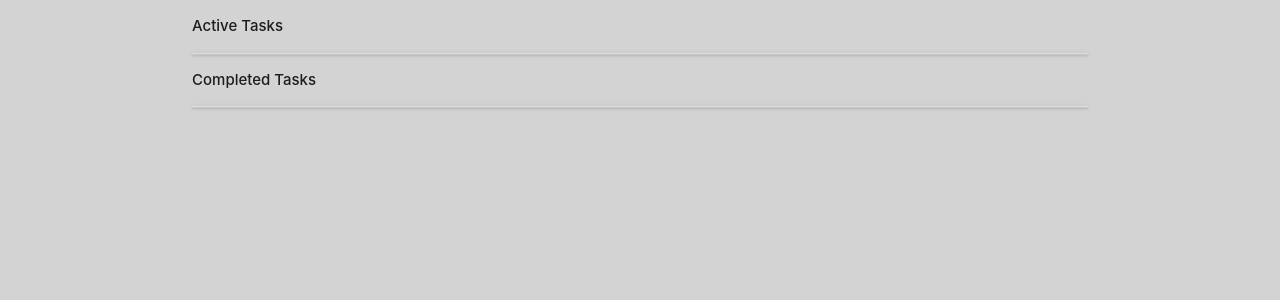
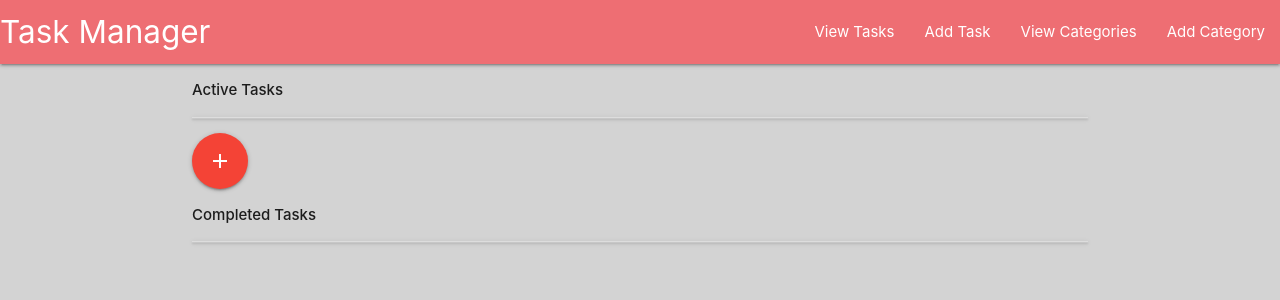
Before and after one commit to KelvinHere/Task-Manager, a Flask app: page / in a window 1280 px wide. Shown: the top 300 px of the page. Run offline with Flask 2, Linux system fonts and the light colour scheme; data that the repository does not hold is empty; some libraries are stand-ins or nearby versions.

Commit message:
FEAT: Add add and edit category.  Add Active/Completed task.  Add NavBar

```diff
--- a/app.py
+++ b/app.py
@@ -15,16 +15,19 @@ COLLECTION = "tasks"
 app.config["MONGO_DBNAME"] = DATABASE
 app.config["MONGO_URI"] = MONGO_URI
 
-mongo = PyMongo(app) #Connect to mongoDB through flask_pymongo > PyMongo(this_flask_app)
+mongo = PyMongo(app)  # Connect to mongoDB through flask_pymongo > PyMongo(this_flask_app)
+
 
 @app.route('/')
 @app.route('/get_tasks')
 def get_tasks():
     return render_template("tasks.html", tasks=list(mongo.db.tasks.find())) # Turned task itterator to list so I can loop through it more than once
 
+
 @app.route('/add_task')
 def add_task():
     return render_template("addtask.html", categories=mongo.db.categories.find())
+
 
 @app.route('/insert_task', methods=['POST'])
 def insert_task():
@@ -32,11 +35,13 @@ def insert_task():
     tasks.insert_one(request.form.to_dict())
     return redirect(url_for('get_tasks'))
 
+
 @app.route('/edit_task/<task_id>')
 def edit_task(task_id):
     the_task = mongo.db.tasks.find_one({"_id": ObjectId(task_id)})
     all_categories = mongo.db.categories.find()
     return render_template('edittask.html', task=the_task, categories=all_categories)
+
 
 @app.route('/update_task/<task_id>', methods=["POST"])
 def update_task(task_id):
@@ -52,11 +57,13 @@ def update_task(task_id):
         })
     return redirect(url_for('get_tasks'))
 
+
 @app.route('/done_task/<task_id>')
 def done_task(task_id):
     tasks = mongo.db.tasks
     tasks.update({'_id': ObjectId(task_id)}, {"$set": {"task_completed": "on"}})
     return redirect(url_for('get_tasks'))
+
 
 @app.route('/redo_task/<task_id>')
 def redo_task(task_id):
@@ -64,11 +71,51 @@ def redo_task(task_id):
     tasks.update({'_id': ObjectId(task_id)}, {"$set": {"task_completed": ""}})
     return redirect(url_for('get_tasks'))
 
+
 @app.route('/delete_task/<task_id>')
 def delete_task(task_id):
     mongo.db.tasks.remove({'_id': ObjectId(task_id)})
     return redirect(url_for('get_tasks'))
 
+
+@app.route('/get_categories')
+def get_categories():
+    return render_template('categories.html', categories=mongo.db.categories.find())
+
+
+@app.route('/edit_category/<category_id>')
+def edit_category(category_id):
+    return render_template('editcategory.html', category=mongo.db.categories.find_one({"_id": ObjectId(category_id)}))
+
+
+@app.route('/update_category/<category_id>', methods=['POST'])
+def update_category(category_id):
+    mongo.db.categories.update(
+        {'_id': ObjectId(category_id)},
+        {'category_name': request.form.get('category_name')}
+    )
+    return redirect(url_for('get_categories'))
+
+
+@app.route('/delete_category/<category_id>')
+def delete_category(category_id):
+    mongo.db.categories.remove({'_id': ObjectId(category_id)})
+    return redirect(url_for('get_categories'))
+
+
+@app.route('/new_category')
+def new_category():
+    return render_template('addcategory.html')
+
+
+@app.route('/insert_category', methods=['POST'])
+def insert_category():
+    categories = mongo.db.categories
+    category_doc = {'category_name': request.form.get('category_name')}
+    categories.insert_one(category_doc)
+    return redirect(url_for('get_categories'))
+
+
 if __name__ == "__main__":
     app.run(host=os.environ.get('IP'),
             port=int(os.environ.get('PORT')),
--- a/static/css/style.css
+++ b/static/css/style.css
@@ -10,7 +10,14 @@ body{
     padding: 0 0.5em;
 }
 
-.task_header {
-    margin-top: 10px;
-    margin-left: 20px;
+.row {
+    min-width: 100%;
+    min-height: 100%;
+    margin: 0;
 }
+
+.col {
+    min-height: 100%;
+    height: 100%;
+    padding: 0;
+}
--- a/templates/addtask.html
+++ b/templates/addtask.html
@@ -6,7 +6,7 @@
     <div class="row">
       <div class="input-field col s12">
         <i class="material-icons prefix">poll</i>
-        <select id="category" name="category_name">
+        <select id="category" name="category_name" required>
           <option value="" disabled selected>Choose your option</option>
           {% for cat in categories %}
           <option value="{{ cat.category_name }}">{{ cat.category_name }}</option>
@@ -19,7 +19,7 @@
     <div class="row">
       <div class="input-field col s12">
         <i class="material-icons prefix">assignment</i>
-        <input id="task_name" name="task_name" type="text" class="validate" />
+        <input id="task_name" name="task_name" type="text" class="validate" required />
         <label for="task_name">Task Name</label>
       </div>
     </div>
@@ -27,7 +27,7 @@
     <div class="row">
       <div class="input-field col s12">
         <i class="material-icons prefix">subject</i>
-        <textarea name="task_description" id="task_description" class="materialize-textarea"></textarea>
+        <textarea name="task_description" id="task_description" class="materialize-textarea" ></textarea>
         <label for="task_description">Task Description</label>
       </div>
     </div>
--- a/templates/base.html
+++ b/templates/base.html
@@ -7,9 +7,29 @@
     <link href="https://fonts.googleapis.com/icon?family=Material+Icons" rel="stylesheet" />
     <link rel="stylesheet" href="{{url_for('static', filename='css/style.css')}}" type="text/css" />
     <!--Materialize Icons-->
-    <title>Document</title>
+    <title>Task Manager</title>
   </head>
   <body>
+    <header>
+        <nav>
+            <div class="nav-wrapper">
+                <a href="{{url_for('get_tasks')}}" class="brand-logo">Task Manager</a>
+                <a href="{{url_for('get_tasks')}}" data-target="mobile-demo" class="sidenav-trigger"><i class="material-icons">menu</i></a>
+                <ul id="nav-mobile" class="right hide-on-med-and-down">
+                    <li><a href="{{url_for('get_tasks')}}">View Tasks</a></li>
+                    <li><a href="{{url_for('add_task')}}">Add Task</a></li>
+                    <li><a href="{{url_for('get_categories')}}">View Categories</a></li>
+                    <li><a href="{{url_for('new_category')}}">Add Category</a></li>
+                </ul>
+                <ul class="sidenav" id="mobile-demo">
+                    <li><a href="{{url_for('get_tasks')}}">View Tasks</a></li>
+                    <li><a href="{{url_for('add_task')}}">Add Task</a></li>
+                    <li><a href="{{url_for('get_categories')}}">View Categories</a></li>
+                    <li><a href="{{url_for('new_category')}}">Add Category</a></li>
+                </ul>
+            </div>
+        </nav>
+    </header>
     <div class="container"> <!-- Wrapping this in a container works same as bootstrap making it more presentable -->
     {% block content %} {% endblock %}
     </div>
@@ -19,6 +39,7 @@
       $(document).ready(function () {
         $('.collapsible').collapsible();
         $('select').formSelect();
+        $('.sidenav').sidenav();
       });
     </script>
   </body>
--- a/templates/edittask.html
+++ b/templates/edittask.html
@@ -7,7 +7,7 @@
       <div class="input-field col s12 selectfix">
         <i class="material-icons prefix">poll</i>
         <select id="category" name="category_name">
-          <option value="" disabled selected>Choose your option</option>
+          <option value="{{task.category_name}}" disabled selected>{{task.category_name}}</option>
           {% for cat in categories %}
           {% if cat.category_name == task.category_name %}
           <option value="{{ cat.category_name }}" selected>{{ cat.category_name }}</option>
--- a/templates/tasks.html
+++ b/templates/tasks.html
@@ -7,19 +7,32 @@
     {% if task.task_completed != 'on' %}
     <li>
         <div class="collapsible-header">
-        <div class="col s3">
-            <i class="material-icons">expand_more</i>
-            <a href="{{url_for('done_task', task_id=task._id)}}" class="waves-effect waves-light btn">Done</a>
-            <a href="{{url_for('edit_task', task_id=task._id)}}" class="waves-effect waves-light btn blue">Edit</a>
+            <div class="row">
+                <div class="col s1 left">
+                    <i class="material-icons">expand_more</i>
+                </div>
+                <div class="col s3">
+                    <a href="{{url_for('done_task', task_id=task._id)}}" class="waves-effect waves-light btn">Done</a>
+                    <a href="{{url_for('edit_task', task_id=task._id)}}" class="waves-effect waves-light btn blue">Edit</a>
+                </div>
+                <div class="col s6 task_header center-align">
+                    <p><strong>  {{ task.task_name }}</strong> - {{ task.due_date }}</p>
+                </div>
+                <div class="col s2 task_header center-align">
+                    <p>{{ task.category_name }}</p>
+                </div>
+            </div>
         </div>
-        <div class="col s9 task_header">
-            <strong>  {{ task.task_name }}</strong> - {{ task.due_date }}</div>
+        <div class="collapsible-body">
+            <span>{{ task.task_description }}</span>
         </div>
-        <div class="collapsible-body"><span>{{ task.task_description }}</span></div>
     </li>
     {% endif %}
     {% endfor %}
 </ul>
+<div class="row">
+    <a href="{{url_for('add_task')}}" class="btn-floating btn-large waves-effect waves-light red"><i class="material-icons">add</i></a>
+</div>
 <p><strong>Completed Tasks</strong></p>
 <ul class="collapsible" data-collapsible="accordion">
     <!--Completed Tasks-->
@@ -27,15 +40,25 @@
     {% if task.task_completed == 'on' %}
     <li>
         <div class="collapsible-header">
-        <div class="col s3">
-            <i class="material-icons">expand_more</i>
-            <a href="{{url_for('redo_task', task_id=task._id)}}" class="waves-effect waves-light grey btn">Redo</a>
-            <a href="{{url_for('delete_task', task_id=task._id)}}" class="waves-effect waves-light btn red">Delete</a>
+            <div class="row">
+                <div class="col s1 left">
+                    <i class="material-icons">expand_more</i>
+                </div>
+                <div class="col s3">
+                    <a href="{{url_for('redo_task', task_id=task._id)}}" class="waves-effect waves-light btn grey">Redo</a>
+                    <a href="{{url_for('delete_task', task_id=task._id)}}" class="waves-effect waves-light btn red">Delete</a>
+                </div>
+                <div class="col s6 task_header center-align">
+                    <p><strong>  {{ task.task_name }}</strong> - {{ task.due_date }}</p>
+                </div>
+                <div class="col s2 task_header center-align">
+                    <p>{{ task.category_name }}</p>
+                </div>
+            </div>
         </div>
-        <div class="col s9 task_header">
-            <strong>  {{ task.task_name }}</strong> - {{ task.due_date }}</div>
+        <div class="collapsible-body">
+            <span>{{ task.task_description }}</span>
         </div>
-        <div class="collapsible-body"><span>{{ task.task_description }}</span></div>
     </li>
     {% endif %}
     {% endfor %}
```
Also changed, not shown: templates/addcategory.html (added, +22 -0 lines), templates/categories.html (added, +29 -0 lines), templates/editcategory.html (added, +22 -0 lines).
